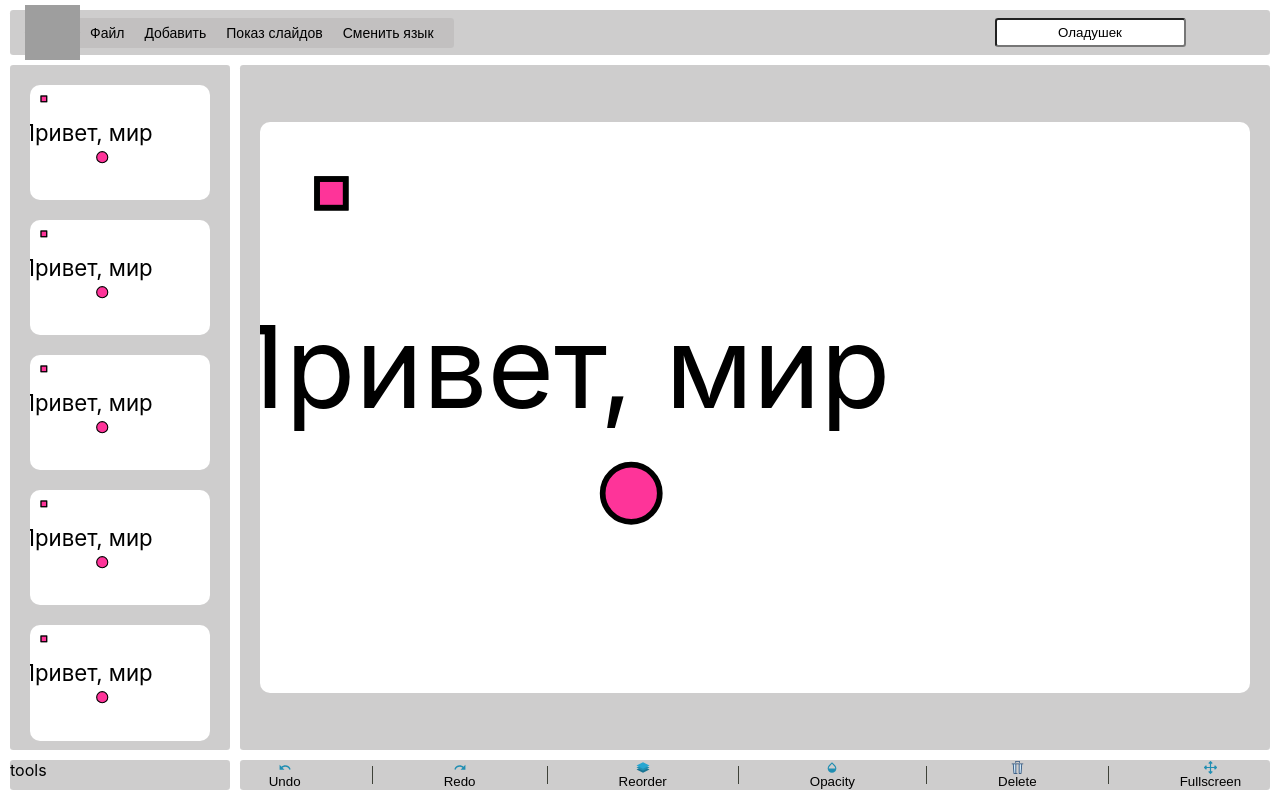
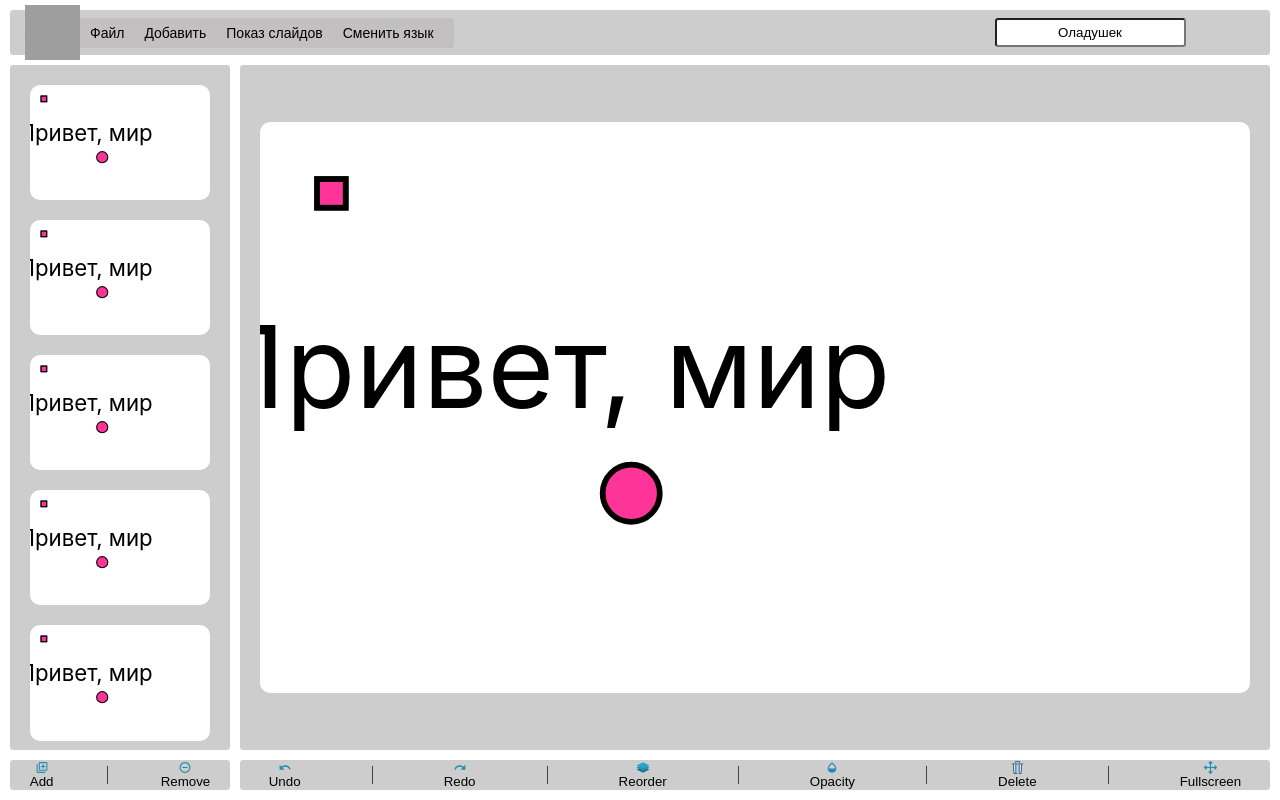
Before and after one commit to pklgn/project-os, a React (Create React App) app: page / in a window 1280 px wide. Built offline with nearby package versions, Linux system fonts and the light colour scheme; grey boxes are pictures that could not be loaded.

Commit message:
SlideListTool - добавлены

```diff
--- a/src/components/AppFooter/SlideListTool/SlideListTool.module.css
+++ b/src/components/AppFooter/SlideListTool/SlideListTool.module.css
@@ -1,5 +1,9 @@
 .slides-list-tools {
+    display: flex;
+    flex-direction: row;
+    justify-content: space-around;
     background-color: rgba(190, 189, 189, 0.75);
     border-radius: 0.2rem;
+    width: 100%;
     grid-area: slideTools;
 }
--- a/src/components/AppFooter/SlideListTool/SlideListTool.tsx
+++ b/src/components/AppFooter/SlideListTool/SlideListTool.tsx
@@ -1,5 +1,17 @@
 import styles from "./SlideListTool.module.css";
+import { Button } from "../../common/Button/Button"
+import { VerticalLine } from "../../common/VerticalLine/VerticalLine";
+import { AddSlide } from "../../common/icons/AddSlide/AddSlide";
+import { RemoveSlide } from "../../common/icons/RemoveSlide/RemoveSlide";
 
-export function SlideListTool(): JSX.Element {
-    return <div className={styles["slides-list-tools"]}>tools</div>;
+type SlideListToolProps = {
+    foo: () => void | undefined
 }
+
+export function SlideListTool(props: SlideListToolProps): JSX.Element {
+    return <div className={styles["slides-list-tools"]}>
+        <Button text="Add" state="disabled" contentType="icon" content={{hotkeyInfo: "", icon: <AddSlide />}} foo={props.foo}/>
+        <VerticalLine />
+        <Button text="Remove" state="disabled" contentType="icon" content={{hotkeyInfo: "", icon: <RemoveSlide />}} foo={props.foo}/>
+    </div>;
+}
--- a/src/components/PresentationEditor/PresentationEditor.tsx
+++ b/src/components/PresentationEditor/PresentationEditor.tsx
@@ -15,7 +15,7 @@ export function PresentationEditor(): JSX.Element {
             <AppTop />
             <SidePanel />
             <SlideWrapper />
-            <SlideListTool />
+            <SlideListTool foo={()=>{}}/>
             {
                 menuSwitcher
                 ? <ElementListTool foo={handleToggleView}/>
--- /dev/null
+++ b/src/components/common/icons/AddSlide/AddSlide.tsx
@@ -0,0 +1,8 @@
+export function AddSlide(): JSX.Element {
+    return (
+        <svg height="24px" viewBox="0 0 24 24" width="24px" fill="#208EB2">
+            <path d="M0 0h24v24H0V0z" fill="none"/>
+            <path d="M4 6H2v14c0 1.1.9 2 2 2h14v-2H4V6zm16-4H8c-1.1 0-2 .9-2 2v12c0 1.1.9 2 2 2h12c1.1 0 2-.9 2-2V4c0-1.1-.9-2-2-2zm0 14H8V4h12v12zm-7-2h2v-3h3V9h-3V6h-2v3h-3v2h3z"/>
+        </svg>
+    );
+}
--- a/src/components/common/icons/AddSlideIcon.tsx
+++ b/src/components/common/icons/AddSlideIcon.tsx
@@ -1,5 +1,5 @@
 function AddSlideIcon() {
-    return <svg xmlns="http://www.w3.org/2000/svg" enable-background="new 0 0 24 24" height="24px" viewBox="0 0 24 24"
+    return <svg enable-background="new 0 0 24 24" height="24px" viewBox="0 0 24 24"
                 width="24px" fill="#000000">
         <g>
             <rect fill="none" height="24" width="24"/>
--- /dev/null
+++ b/src/components/common/icons/RemoveSlide/RemoveSlide.tsx
@@ -0,0 +1,8 @@
+export function RemoveSlide(): JSX.Element {
+    return (
+        <svg height="24px" viewBox="0 0 24 24" width="24px" fill="#208EB2">
+            <path d="M0 0h24v24H0V0z" fill="none"/>
+            <path d="M7 11v2h10v-2H7zm5-9C6.48 2 2 6.48 2 12s4.48 10 10 10 10-4.48 10-10S17.52 2 12 2zm0 18c-4.41 0-8-3.59-8-8s3.59-8 8-8 8 3.59 8 8-3.59 8-8 8z"/>
+        </svg>
+    );
+}
```
Also changed, not shown: src/components/common/icons/#DevIcons(ToWatch)/addSlide.svg (added), src/components/common/icons/#DevIcons(ToWatch)/remove_slide.svg (added), src/redux/constants.tsx (deleted).
